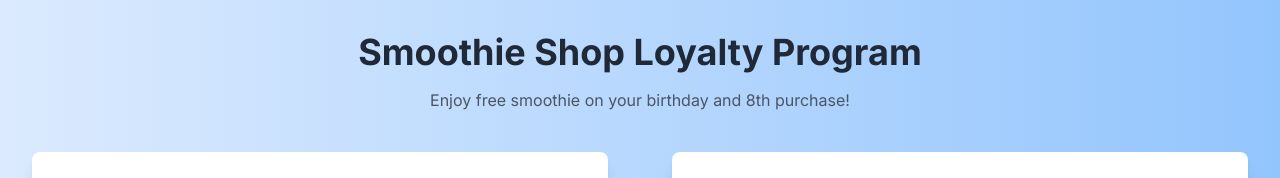
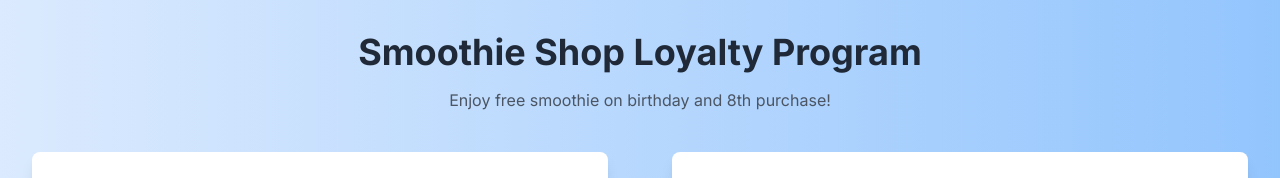
Before and after one commit to Alpovka/loyalty-app, a Next.js app: page / in a window 1280 px wide. Shown: the top 178 px of the page. Built offline with nearby package versions, Linux system fonts and the light colour scheme.

Commit message:
change header

```diff
--- a/src/app/page.js
+++ b/src/app/page.js
@@ -15,7 +15,7 @@ export default function Home() {
           Smoothie Shop Loyalty Program
         </h1>
         <p className="text-gray-600">
-          Enjoy free smoothie on your birthday and 8th purchase!
+          Enjoy free smoothie on birthday and 8th purchase!
         </p>
       </header>
       <main className="container mx-auto">
```
